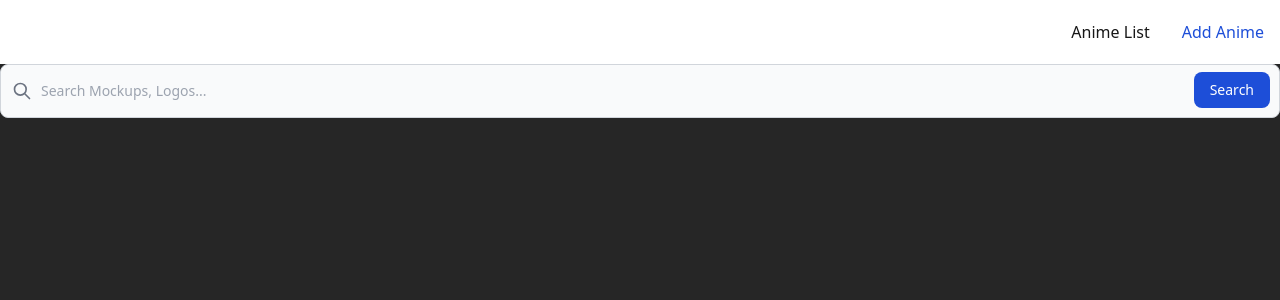
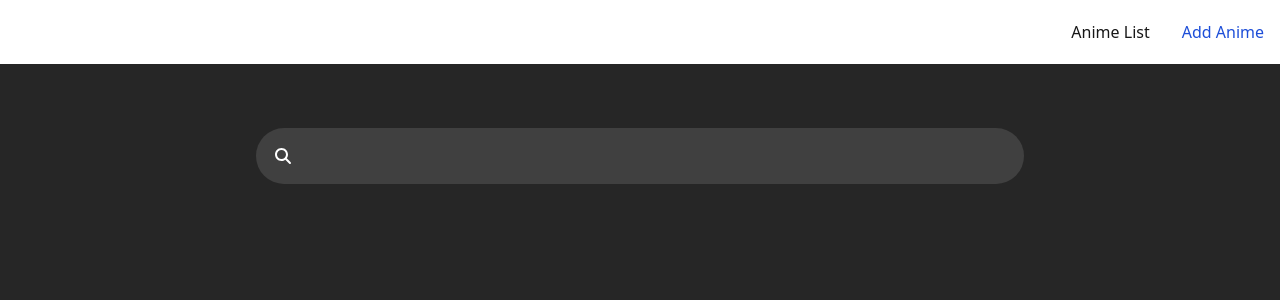
Before and after one commit to GiselleMilano/anime-app, a React (Vite) app in the folder client/: page /add-animes in a window 1280 px wide. Shown: the top 300 px of the page. Built offline with nearby package versions, Linux system fonts and the light colour scheme.

Commit message:
Changed search element for another

```diff
--- a/client/src/components/AddAnimes.tsx
+++ b/client/src/components/AddAnimes.tsx
@@ -1,42 +1,17 @@
 import React from "react";
+import { FontAwesomeIcon } from "@fortawesome/react-fontawesome";
+import { faSearch } from "@fortawesome/free-solid-svg-icons";
 
 export default function AddAnimes() {
   return (
-    <div>
-      <label className="mb-2 text-sm font-medium text-gray-900 sr-only dark:text-white">
-        Search
-      </label>
-      <div className="relative">
-        <div className="absolute inset-y-0 left-0 flex items-center pl-3 pointer-events-none">
-          <svg
-            aria-hidden="true"
-            className="w-5 h-5 text-gray-500 dark:text-gray-400"
-            fill="none"
-            stroke="currentColor"
-            viewBox="0 0 24 24"
-            xmlns="http://www.w3.org/2000/svg"
-          >
-            <path
-              stroke-linecap="round"
-              stroke-linejoin="round"
-              stroke-width="2"
-              d="M21 21l-6-6m2-5a7 7 0 11-14 0 7 7 0 0114 0z"
-            ></path>
-          </svg>
+    <div className="flex justify-center w-full h-full pt-16">
+      <div className="flex flex-row w-3/5 bg-neutral-700 rounded-full justify-start py-4">
+        <div className="w-12 pl-2 flex justify-center items-center flex-col">
+          <FontAwesomeIcon icon={faSearch} />
         </div>
-        <input
-          type="search"
-          id="default-search"
-          className="block w-full p-4 pl-10 text-sm text-gray-900 border border-gray-300 rounded-lg bg-gray-50 focus:ring-blue-500 focus:border-blue-500 dark:bg-gray-700 dark:border-gray-600 dark:placeholder-gray-400 dark:text-white dark:focus:ring-blue-500 dark:focus:border-blue-500"
-          placeholder="Search Mockups, Logos..."
-          required
-        />
-        <button
-          type="submit"
-          className="text-white absolute right-2.5 bottom-2.5 bg-blue-700 hover:bg-blue-800 focus:ring-4 focus:outline-none focus:ring-blue-300 font-medium rounded-lg text-sm px-4 py-2 dark:bg-blue-600 dark:hover:bg-blue-700 dark:focus:ring-blue-800"
-        >
-          Search
-        </button>
+        <div className="w-full pr-8">
+          <input className="w-full bg-transparent focus:bg-neutral-700 active:bg-neutral-700 hover:bg-neutral-700"></input>
+        </div>
       </div>
     </div>
   );
```
